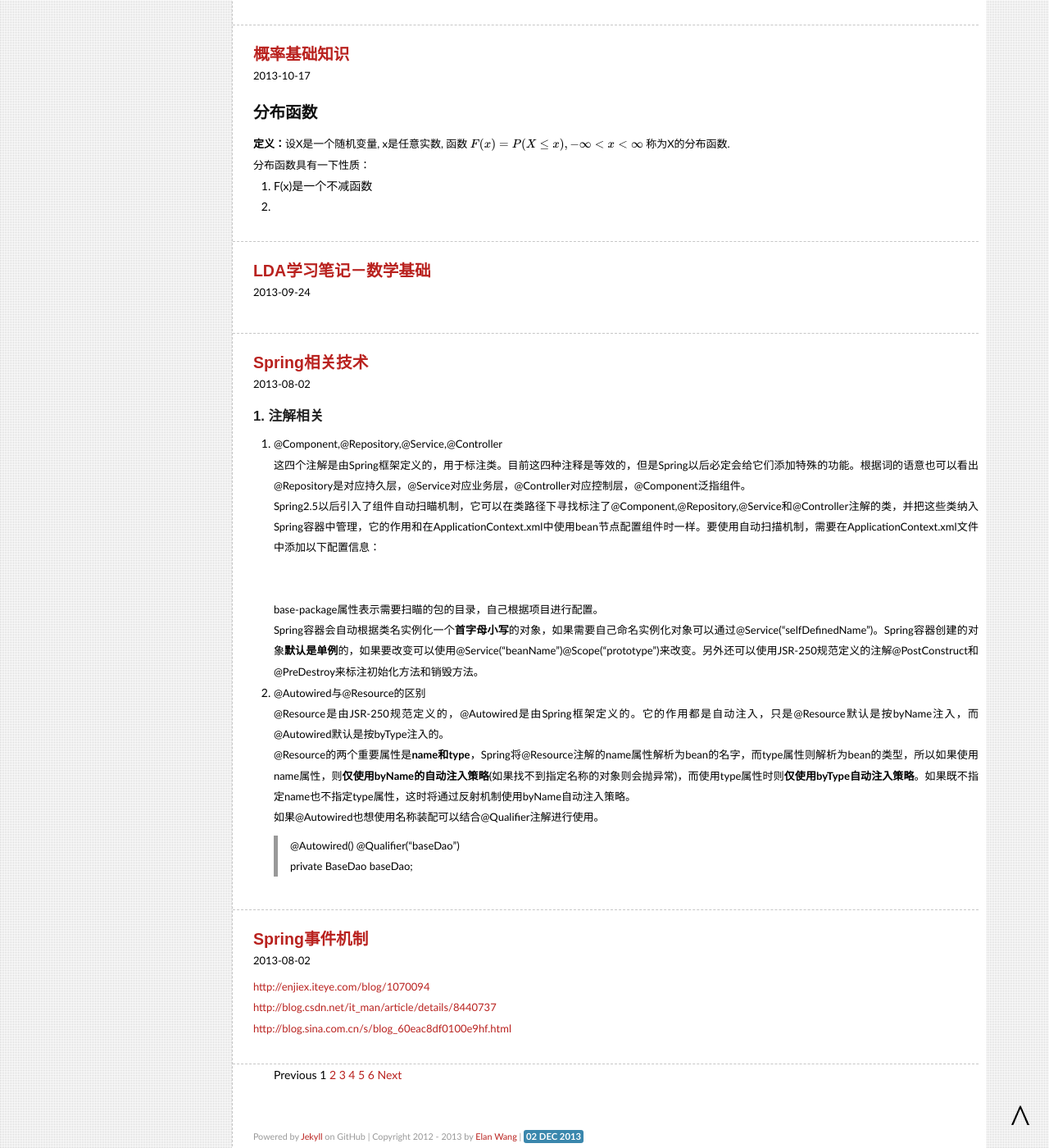
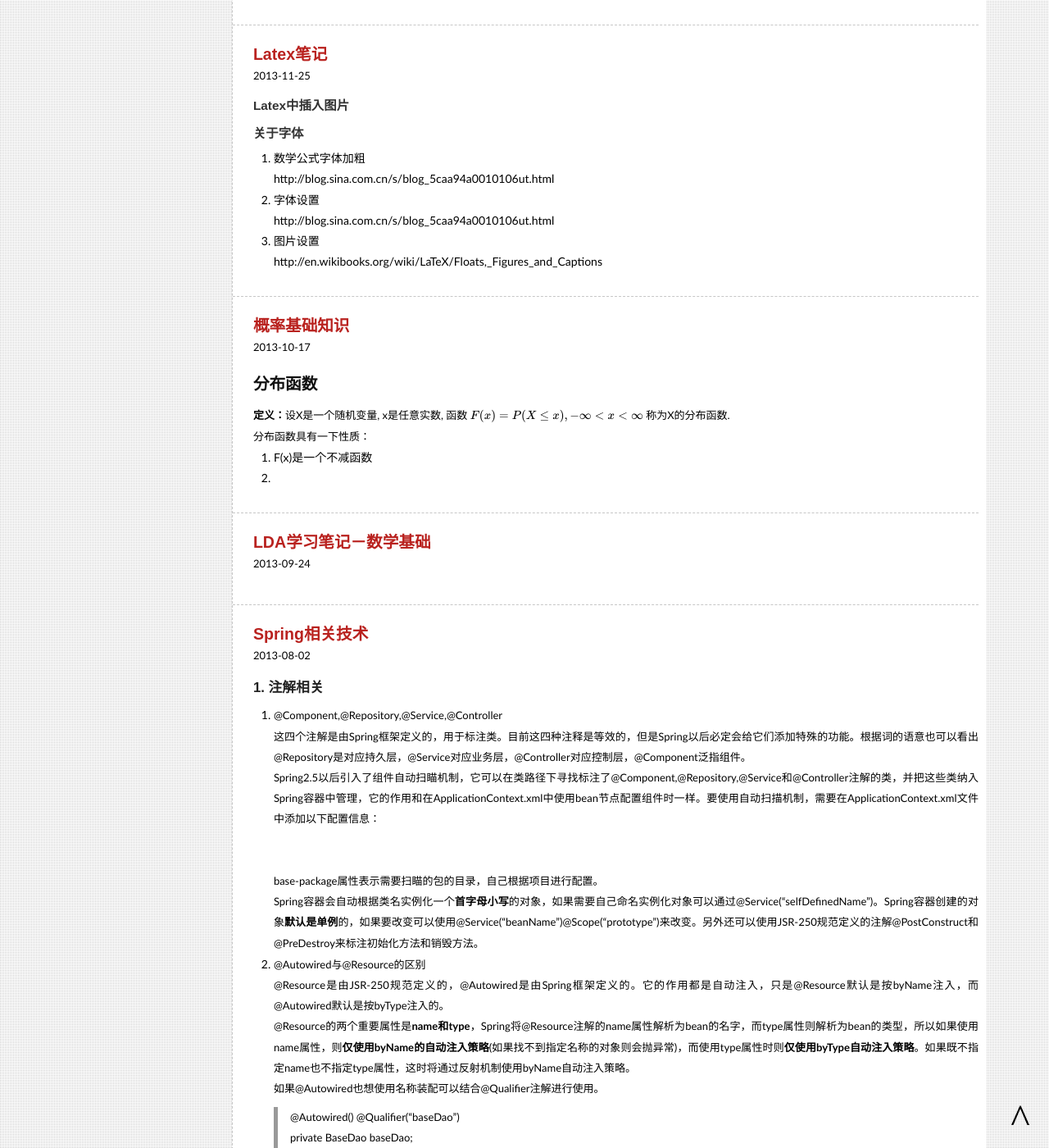
Before and after one commit to elan2wang/note, a Jekyll site: the page built from index.html, in a window 1280 px wide and 1400 px high, scrolled down 363 px. Shown: the whole window at 82% size. Built offline with Jekyll 4.4.1, drawn with Linux system fonts in a browser that asks for light colours; Markdown is read by kramdown in place of the engine named in the settings; formulas are drawn with MathJax 3; the list of posts is cut into pages by our own code.

Commit message:
add latex note

```diff
--- /dev/null
+++ b/_posts/2013-11-25-latex-note.md
@@ -0,0 +1,17 @@
+---
+layout: post
+title: Latex笔记
+tags: latex
+categories: Latex
+---
+
+####Latex中插入图片
+
+
+####关于字体
+1. 数学公式字体加粗
+http://blog.sina.com.cn/s/blog_5caa94a0010106ut.html
+2. 字体设置
+http://blog.sina.com.cn/s/blog_5caa94a0010106ut.html
+3. 图片设置
+http://en.wikibooks.org/wiki/LaTeX/Floats,_Figures_and_Captions
```
Also changed, not shown: _posts/2013-05-29-linux-tips.md (+5 -2 lines), _posts/2013-11-25-mac-config.md (+1 -1 lines), 1 other file.
